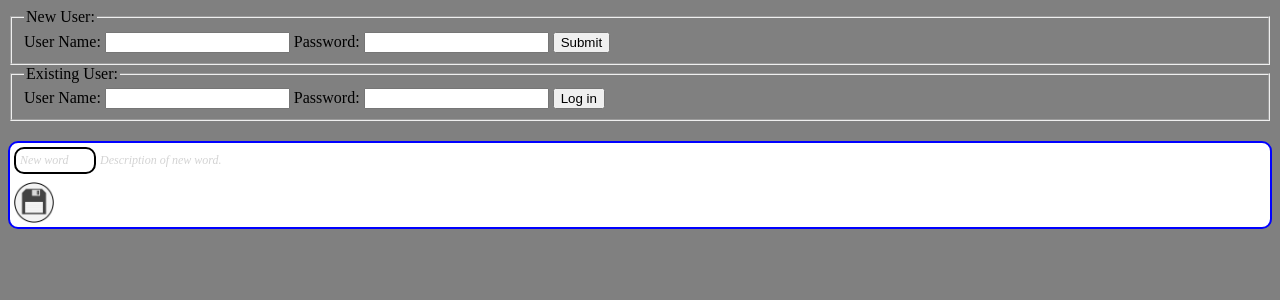
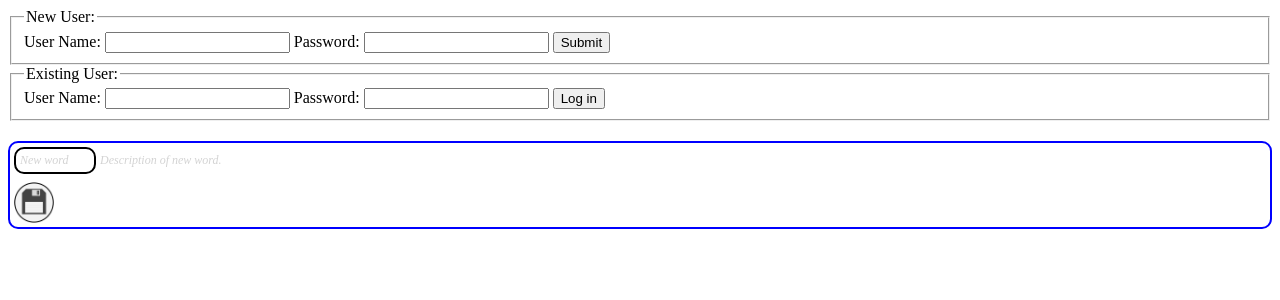
Before and after one commit to Voongstroom/voongstroom.co.uk, a Django app: page /vocab/ in a window 1280 px wide. Shown: the top 300 px of the page. Run offline with Django 3.2, Linux system fonts and the light colour scheme; data that the repository does not hold is empty; some libraries are stand-ins or nearby versions.

Commit message:
insignificant changes

```diff
--- a/vocab/static/vocab/styles.css
+++ b/vocab/static/vocab/styles.css
@@ -1,6 +1,5 @@
-/* .entry-container { */
-/*     background-color: gray; */
-/* } */
+.entry-container {
+}
 
 body {
     background-color: Black;
@@ -46,7 +45,7 @@ div.new-entry .word[placeholder=true], .description[placeholder=true] {
 }
 
 body {
-    background-color: gray;
+    background-color: white;
 }
 
 div.entry {
```
